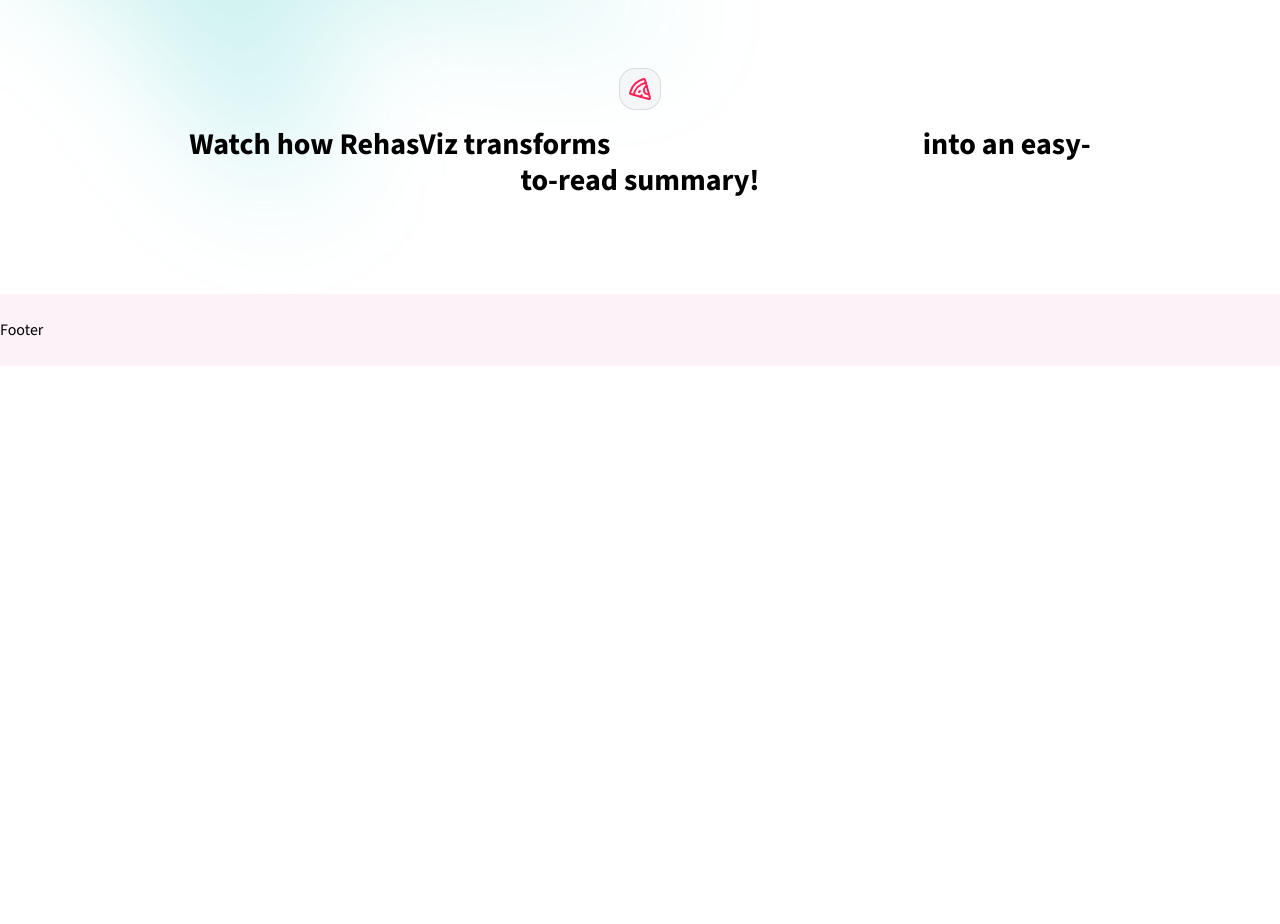
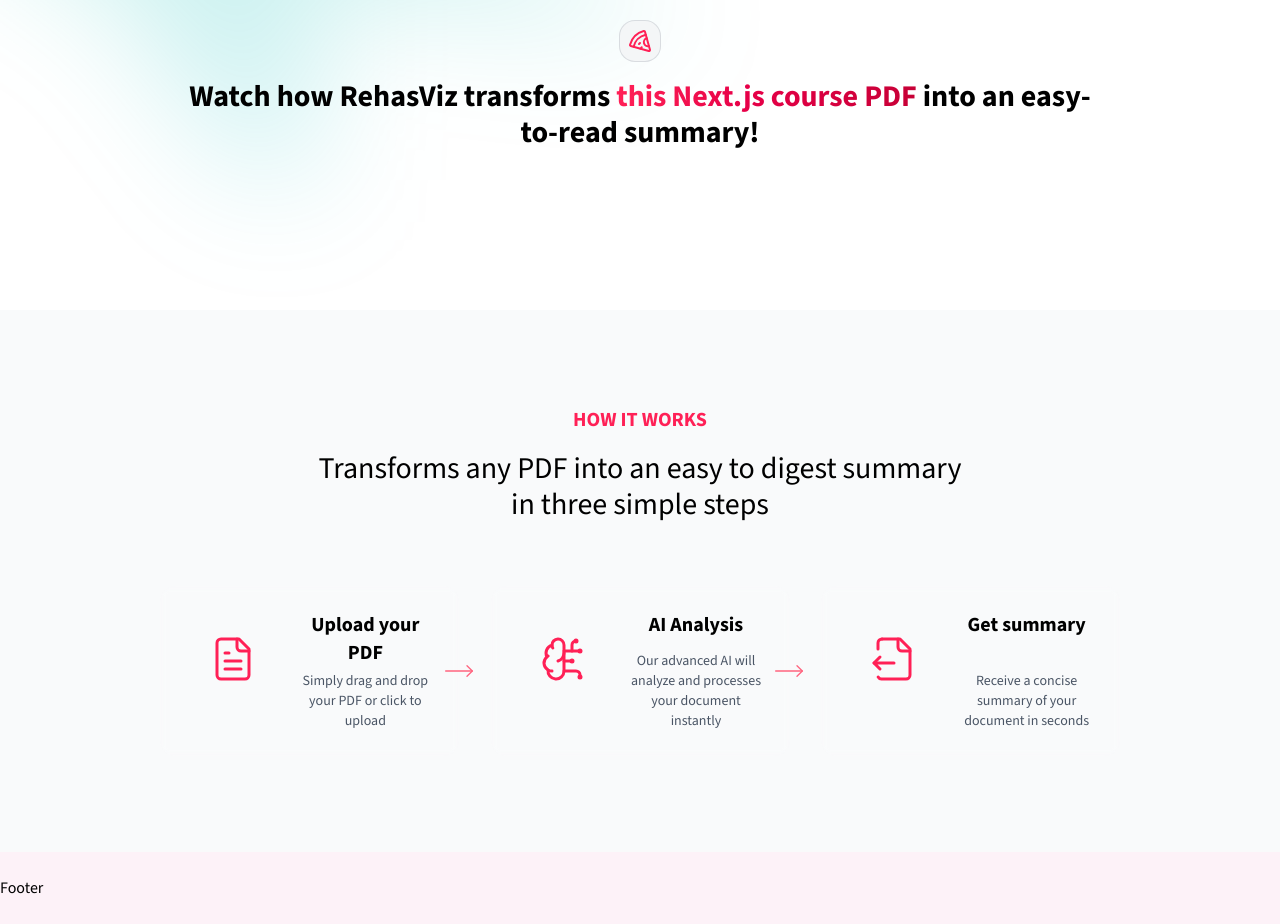
Before and after one commit to IshaTHub/rehashviz, a Next.js app: page / in a window 1280 px wide. Shown: the part 680-1604 px from the top of the page. Before the commit the page ends 1046 px from the top, so only its background shows below. Built offline with nearby package versions, Linux system fonts and the light colour scheme.

Commit message:
Added How it Works Section

```diff
--- a/app/page.tsx
+++ b/app/page.tsx
@@ -1,17 +1,16 @@
 import HeroSection from "../components/home/hero-section";
 import BgGradient from "../components/common/bg-gradient";
 import DemoSection from "../components/home/demo-section";
+import HowItWorksSection from "../components/home/how-it-works";
 export default function Home() {
   return (
     <div className="relative w-full">
       <BgGradient />
       <div className="flex flex-col">
         <HeroSection />
+        <DemoSection />
+        <HowItWorksSection />
       </div>
-
-      <DemoSection/>
-
-      {/* <HowItWorksSection/> */}
 
       {/* <PricingSection/> */}
 
--- a/components/home/demo-section.tsx
+++ b/components/home/demo-section.tsx
@@ -3,19 +3,26 @@
 export default function DemoSection() {
   return (
     <section className="relative">
-      <div className="py-12 lg:py-24 max-w-5xl mx-auto px-4 sm:px-6 lg:px-8">
+      <div className="py-12 lg:py-24 max-w-5xl mx-auto px-4 sm:px-6 lg:px-8 lg:pt-12">
         <div></div>
         <div className="flex flex-col items-center text-center space-y-4">
-          <div className="inline-flex items-center justify-center rounded-2xl bg-gray-100/80 p-2 backdrop-blur-xs border border-gray-500/20 mb-4">
+          <div className="inline-flex items-center justify-center rounded-2xl
+           bg-gray-100/80 p-2 backdrop-blur-xs border border-gray-500/20 mb-4">
             <Pizza className="w-6 h-6 text-rose-500" />
           </div>
-          <h3 className="font-bold text-3xl max-2xl mx-auto px-4 sm:px-6">
-            Watch how RehasViz transforms{" "}
-            <span className="bg-linear-r from-rose-500 to-rose-700 bg-clip-text text-transparent">
-              this Next.js course PDF
-            </span>{" "}
-            into an easy-to-read summary!
-          </h3>
+          <div className="text-center mb-16">
+            <h3 className="font-bold text-3xl max-2xl mx-auto px-4 sm:px-6">
+              Watch how RehasViz transforms {" "}
+              <span className="bg-linear-to-r from-rose-500 to-rose-700 bg-clip-text text-transparent">
+                this Next.js course PDF
+              </span>{" "}
+              into an easy-to-read summary!
+            </h3>
+          </div>
+
+          <div className="flex justify-center items-center px-2 sm:px-4 lg:px-6">
+            {/* Summary View */}
+          </div>
         </div>
       </div>
     </section>
--- /dev/null
+++ b/components/home/how-it-works.tsx
@@ -0,0 +1,87 @@
+import { ReactNode } from "react";
+import { BrainCircuit, FileOutput, FileText, MoveRight } from "lucide-react";
+
+type Step = {
+  icon: ReactNode;
+  label: string;
+  description: string;
+};
+
+const steps: Step[] = [
+  {
+    icon: <FileText size={48} strokeWidth={1.5} />,
+    label: "Upload your PDF",
+    description: "Simply drag and drop your PDF or click to upload",
+  },
+  {
+    icon: <BrainCircuit size={48} strokeWidth={1.5} />,
+    label: "AI Analysis",
+    description:
+      "Our advanced AI will analyze and processes your document instantly",
+  },
+  {
+    icon: <FileOutput size={48} strokeWidth={1.5} />,
+    label: "Get summary",
+    description: "Receive a concise summary of your document in seconds",
+  },
+];
+
+export default function HowItWorksSection() {
+  return (
+    <section className="relative overflow-hidden bg-gray-50">
+      <div
+        className="py-12 lg:py-24 max-w-5xl mx-auto
+      px-4 sm:px-6 lg:px-8"
+      >
+        <div
+          aria-hidden="true"
+          className="pointer-events-none absolute inset-x-0 -top-40 -z-0 transform-gpu overflow-hidden blur-3xl "
+        >
+          <div
+            style={{
+              clipPath:
+                "polygon(74.1% 44.1%, 100% 61.6%, 97.5% 26.9%, 85.5% 0.1%,80.7% 2%, 72.5% 32.5%, 60.2% 62.4%, 52.4% 68.1%, 47.5% 58.3%, 45.3% 34.5%, 27.5% 76.7%, 0.1% 64.9%, 17.9% 100%, 27.6% 76.1%, 97.7% 44.1%)",
+            }}
+          />
+        </div>
+        <div className="text-center mb-16">
+          <h2 className="font-bold text-xl uppercase mb-4 text-rose-500">
+            How it Works
+          </h2>
+          <h3 className="text-bold text-3xl max-w-2xl mx-auto">
+            Transforms any PDF into an easy to digest summary in three simple
+            steps
+          </h3>
+        </div>
+        <div className="grid grid-cols-1 md:grid-cols-3 gap-8 max-w-6xl mx-auto relative">
+          {steps.map((item, idx) => (
+            <div className="relative flex items-stretch">
+            <StepItem key={idx} {...item} />
+           {idx < steps.length -1 &&  ( <div className="hidden md:block top-1/2 -right-4 absolute transform -translate-y-1/2 z-10">
+                <MoveRight size={32} strokeWidth={1} className="text-rose-400"></MoveRight>
+            </div>
+            )}
+            </div>
+          ))}
+
+        </div>
+      </div>
+    </section>
+  );
+}
+
+function StepItem({ icon, label, description }: Step) {
+  return (
+    <div className=" relative p-6 rounded-2xl bg-white/5 backdrop-blur-xs border border-white/10 hover:border-rose-500/50 transition-colors group w-full">
+      <div className="flex flex-c0l gap-4 h-full">
+        <div className="flex items-center justify-center h-24 w-24 mx-auto rounded-2xl bg-linear-to-br from rose-500/10 transition-colors">
+          <div className="text-rose-500">{icon} </div>
+        </div>
+        <div className="flex flex-col flex-1 gap-1 justify-between">
+        <h4 className="text-center font-bold text-xl">{label}</h4>
+        <p className="text-center text-gray-600 text-sm">{description}</p>
+        </div>
+      </div>
+    </div>
+  );
+}
```
